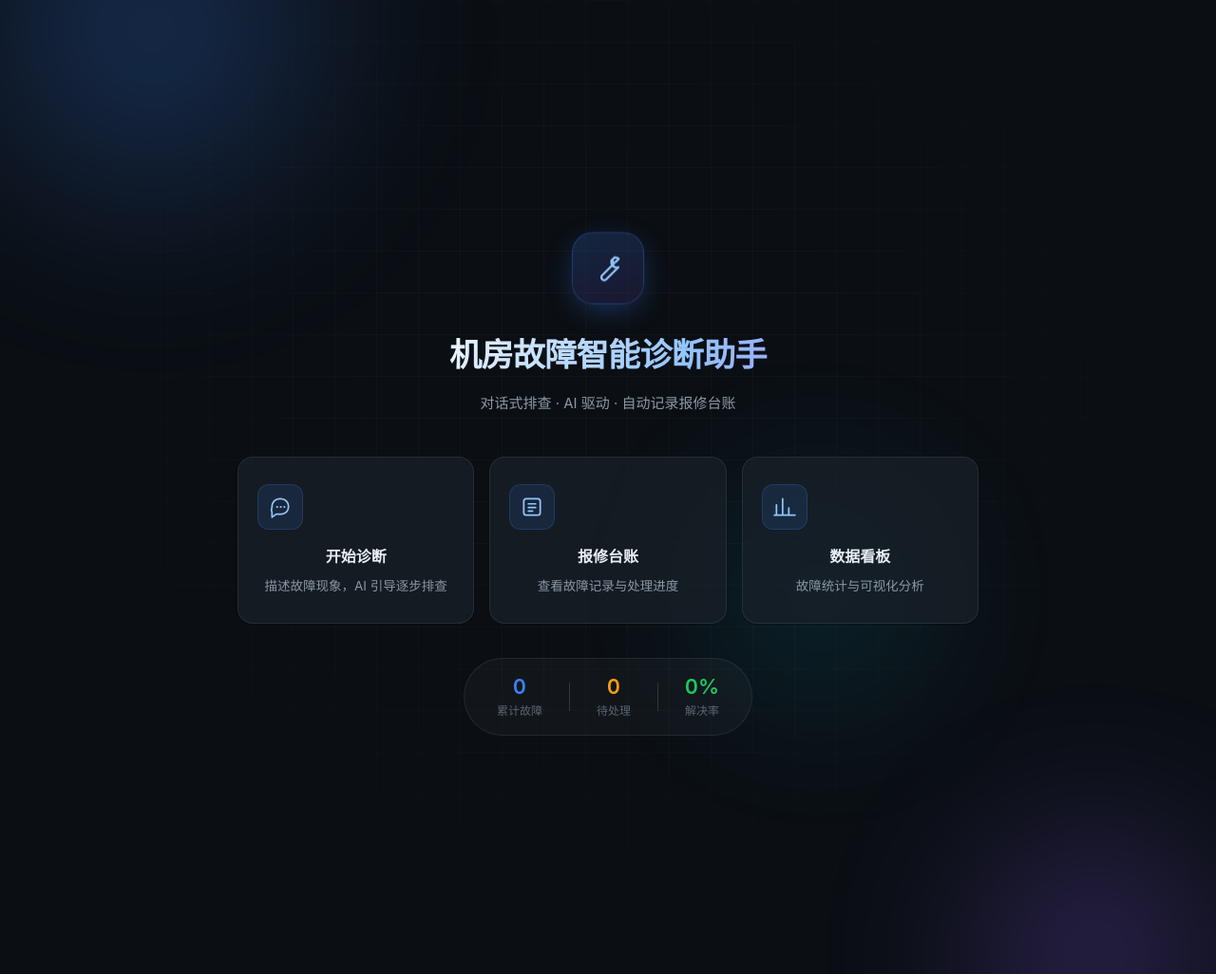
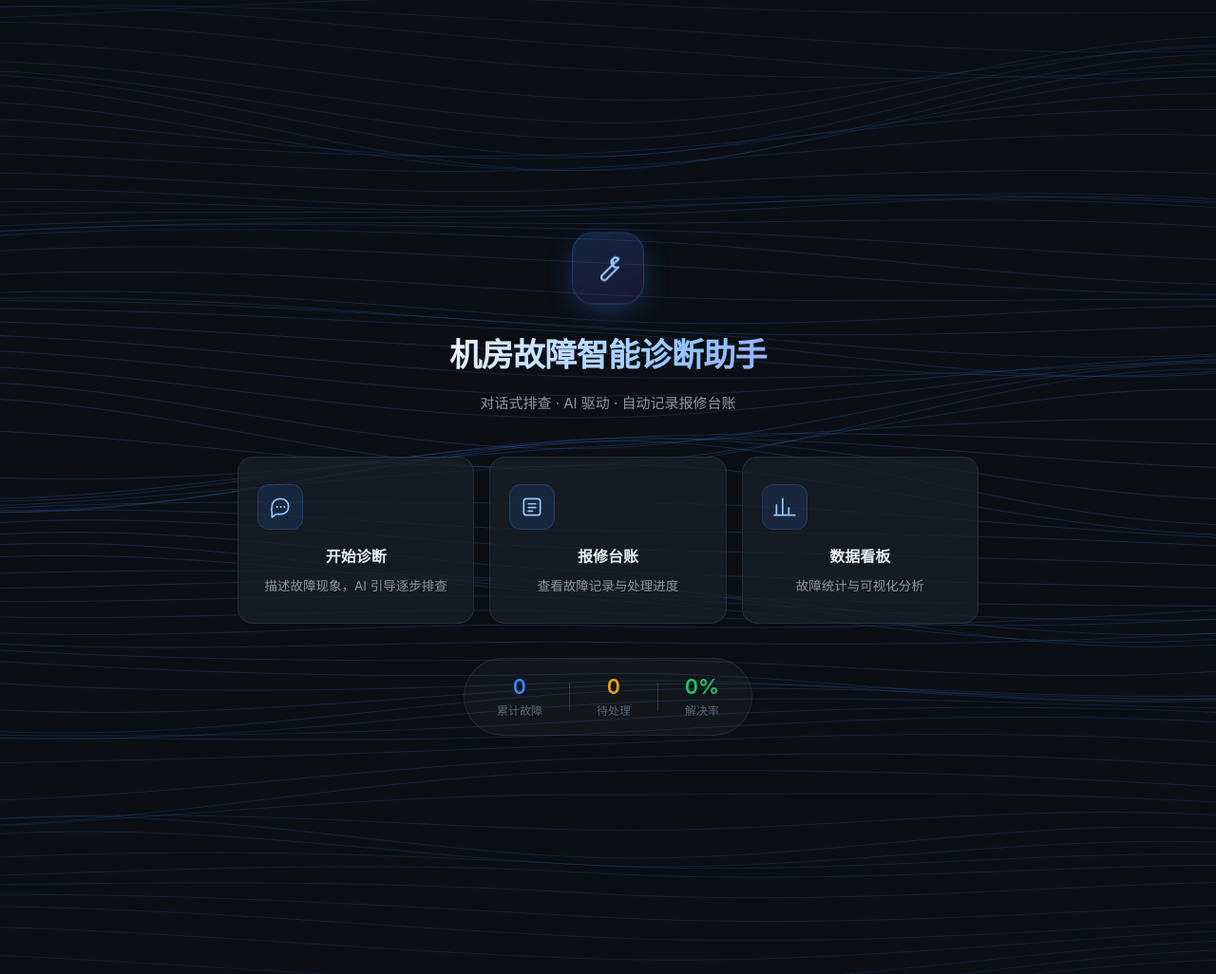
Before and after one commit to chushuangLS/dsh-fault-diagnosis, a Flask app: page / in a window 1280 px wide. Shown: the whole page at 95% size. Run offline with Flask 3, Linux system fonts and the light colour scheme; data that the repository does not hold is empty.

Commit message:
feat: 动态线条背景（Canvas 噪声场 + 鼠标扰动）
用交互式线条场替换原来的光晕装饰。

效果：
  细密平行线被平滑噪声场扰动，形成缓慢起伏的布料/水波感；
  鼠标是额外的扰动源 —— 光标移到哪，哪里的线条就被轻轻拨开，
  移开后平滑回位。

两种模式（参数只差透明度，切换时不跳变）：
  落地页 0.28 —— 线条清晰，是页面的视觉主体
  应用页 0.14 —— 淡化一半，能看出背景在动但不干扰读表格与对话

实现要点：
- Canvas 2D + 自写值噪声（smoothstep 插值），不引入任何第三方库
  项目前端保持零依赖
- 逐条线错开相位，避免所有线同步起伏显得像整体平移
- 鼠标位置做缓动跟随，线条"黏"着光标走而不是生硬跟随
- 透明度由 JS 渐变（约 0.5 秒），进出应用页时背景安静下来而非硬切
- canvas 设 pointer-events: none，不拦截下方按钮与卡片的点击

性能与体感：
- DPR 上限 2，避免高分屏过度绘制
- 切到后台标签页时暂停绘制
- 尊重系统「减少动态效果」偏好，此时几乎静止

清理：
- 移除原有光晕（.orb）与网格遮罩（.grid-overlay）样式
- 静态资源版本号纳入 background.js

```diff
--- a/src/app.py
+++ b/src/app.py
@@ -136,7 +136,7 @@ def _asset_version():
     static_dir = os.path.join(BASE_DIR, 'web', 'static')
     stamps = []
     try:
-        for name in ('style.css', 'app.js'):
+        for name in ('style.css', 'app.js', 'background.js'):
             path = os.path.join(static_dir, name)
             if os.path.exists(path):
                 stamps.append(str(int(os.path.getmtime(path))))
--- a/web/static/app.js
+++ b/web/static/app.js
@@ -25,8 +25,20 @@ const landingEl = $('#landing');
 const appEl = $('#app');
 let currentView = 'chat';
 
+/**
+ * 切换背景的动静程度
+ *
+ * 落地页用清晰的线条当视觉主体；进入应用后淡化一半，
+ * 既能看出背景在动，又不干扰读表格与对话。
+ * 透明度本身由 background.js 做渐变，这里只发指令。
+ */
+function setBgMode(mode) {
+  if (window.BgField) window.BgField.setMode(mode);
+}
+
 function enterApp(view) {
   animateNumbersReset();
+  setBgMode('app');
   landingEl.classList.add('exit');
   setTimeout(() => {
     landingEl.classList.add('hidden');
@@ -38,6 +50,7 @@ function enterApp(view) {
 }
 
 function backToLanding() {
+  setBgMode('landing');
   appEl.classList.add('hidden');
   landingEl.classList.remove('hidden', 'exit');
   // 重新触发入场动画
--- /dev/null
+++ b/web/static/background.js
@@ -0,0 +1,257 @@
+/* ============================================================
+   机房故障智能诊断助手 - 动态线条背景
+
+   效果：
+     细密平行线被一个平滑噪声场扰动，形成缓慢起伏的"布料/水波"感。
+     鼠标是额外的扰动源 —— 光标移到哪，哪里的线条就被轻轻拨开，
+     移开后平滑回位。
+
+   两种模式：
+     landing —— 落地页：线条清晰（透明度 0.28），是页面的视觉主体
+     app     —— 应用页：线条变淡（透明度 0.14），
+                其余参数完全相同，所以切换时不会"跳变"，只是安静下来。
+                目标是「能看出背景在动，但不干扰读表格与对话」。
+
+   实现：Canvas 2D + 自写的值噪声（value noise）。
+        不依赖任何第三方库 —— 项目前端保持零依赖。
+
+   性能：
+     · 只在需要时绘制（页面隐藏时暂停）
+     · 限制 DPR ≤ 2，避免高分屏上过度绘制
+     · 逐条线一次性 path 画出，不做逐点 stroke
+
+   作者：liyishuo1
+   ============================================================ */
+
+(function () {
+  'use strict';
+
+  /* ------------------------------------------------------------
+     参数（由预览页调参确定）
+     ------------------------------------------------------------ */
+  const BASE = {
+    count: 76,          // 线条数量
+    amp: 43,            // 波浪幅度
+    speed: 1.2,         // 演化速度
+    width: 0.8,         // 线条粗细
+    radius: 83,         // 鼠标影响半径
+    force: 15,          // 鼠标影响力度
+    color: [59, 130, 246],   // 主题蓝
+  };
+
+  const ALPHA = {
+    landing: 0.28,      // 落地页：清晰
+    app: 0.14,          // 应用页：淡化（约一半），保留可感知的运动
+  };
+
+  /* ------------------------------------------------------------
+     值噪声
+     在整数格点放随机值，格点之间用 smoothstep 插值 ——
+     这样起伏是连续平滑的，不会出现随机跳变。
+     ------------------------------------------------------------ */
+  function makeNoise(seed) {
+    let s = seed >>> 0;
+    const rand = () => {
+      s = (s * 1664525 + 1013904223) >>> 0;
+      return s / 4294967296;
+    };
+
+    const table = new Float32Array(256 * 256);
+    for (let i = 0; i < table.length; i++) table[i] = rand() * 2 - 1;
+
+    const at = (x, y) => table[((y & 255) << 8) + (x & 255)];
+    const fade = (t) => t * t * (3 - 2 * t);   // smoothstep
+
+    return function noise2d(x, y) {
+      const xi = Math.floor(x), yi = Math.floor(y);
+      const xf = x - xi, yf = y - yi;
+
+      const v00 = at(xi, yi);
+      const v10 = at(xi + 1, yi);
+      const v01 = at(xi, yi + 1);
+      const v11 = at(xi + 1, yi + 1);
+
+      const u = fade(xf), v = fade(yf);
+      const a = v00 + (v10 - v00) * u;
+      const b = v01 + (v11 - v01) * u;
+      return a + (b - a) * v;
+    };
+  }
+
+  const noise = makeNoise(7);
+
+  /* ------------------------------------------------------------
+     初始化
+     ------------------------------------------------------------ */
+  const canvas = document.getElementById('bg-canvas');
+  if (!canvas) return;
+
+  const ctx = canvas.getContext('2d');
+  let W = 0, H = 0, DPR = 1;
+
+  function resize() {
+    DPR = Math.min(window.devicePixelRatio || 1, 2);
+    W = window.innerWidth;
+    H = window.innerHeight;
+    canvas.width = Math.floor(W * DPR);
+    canvas.height = Math.floor(H * DPR);
+    canvas.style.width = W + 'px';
+    canvas.style.height = H + 'px';
+    ctx.setTransform(DPR, 0, 0, DPR, 0, 0);
+  }
+
+  window.addEventListener('resize', resize, { passive: true });
+  resize();
+
+  /* ------------------------------------------------------------
+     状态
+     ------------------------------------------------------------ */
+  let mode = 'landing';
+
+  // 当前透明度：切换模式时做渐变，避免颜色"啪"地跳一下
+  let alpha = ALPHA.landing;
+  let alphaTarget = ALPHA.landing;
+
+  // 鼠标
+  let mx = -9999, my = -9999;      // 原始位置
+  let tx = -9999, ty = -9999;      // 缓动后的位置
+  let influence = 0;               // 0~1，鼠标离开后衰减
+  let pointerInside = false;
+
+  // 是否正在前台（切到别的标签页就暂停绘制，省电）
+  let visible = true;
+
+  let t = 0;
+  let rafId = null;
+
+  /* ------------------------------------------------------------
+     用户是否偏好减少动态效果
+     尊重系统设置：这类人可能对持续动画不适
+     ------------------------------------------------------------ */
+  const reduceMotion = window.matchMedia
+    && window.matchMedia('(prefers-reduced-motion: reduce)').matches;
+
+  /* ------------------------------------------------------------
+     事件
+     ------------------------------------------------------------ */
+  window.addEventListener('pointermove', (e) => {
+    mx = e.clientX;
+    my = e.clientY;
+    if (!pointerInside) {
+      // 刚进入页面：直接落位，避免线条从左上角"飞"过来
+      tx = mx;
+      ty = my;
+    }
+    pointerInside = true;
+  }, { passive: true });
+
+  document.addEventListener('pointerleave', () => { pointerInside = false; });
+  window.addEventListener('blur', () => { pointerInside = false; });
+
+  document.addEventListener('visibilitychange', () => {
+    visible = !document.hidden;
+    if (visible && rafId === null) {
+      lastTime = performance.now();
+      rafId = requestAnimationFrame(draw);
+    }
+  });
+
+  /* ------------------------------------------------------------
+     绘制
+     ------------------------------------------------------------ */
+  let lastTime = performance.now();
+
+  function draw(now) {
+    rafId = null;
+    if (!visible) return;
+
+    const dt = Math.min((now - lastTime) / 1000, 0.05);
+    lastTime = now;
+
+    // 「减少动态」时几乎静止，只保留极缓慢的变化
+    t += dt * BASE.speed * (reduceMotion ? 0.12 : 1);
+
+    // 透明度渐变（约 0.5 秒过渡完）
+    alpha += (alphaTarget - alpha) * 0.10;
+
+    // 鼠标缓动跟随：系数小一点，线条"黏"着光标走
+    tx += (mx - tx) * 0.12;
+    ty += (my - ty) * 0.12;
+
+    // 影响强度：进入页面时升起，离开后缓慢衰减
+    const targetInf = pointerInside ? 1 : 0;
+    influence += (targetInf - influence) * (pointerInside ? 0.10 : 0.03);
+
+    ctx.clearRect(0, 0, W, H);
+
+    const count = BASE.count;
+    const gap = H / (count + 1);
+    const [cr, cg, cb] = BASE.color;
+
+    // 采样步长：越大越省，但曲线会变糙
+    const step = Math.max(6, W / 220);
+
+    ctx.lineWidth = BASE.width;
+    ctx.lineCap = 'round';
+
+    // 鼠标扰动参数（循环外算一次）
+    const useForce = BASE.force > 0 && influence > 0.01 && BASE.radius > 0;
+    const gaussK = 2 * (BASE.radius * 0.42) ** 2;
+
+    for (let i = 0; i < count; i++) {
+      const baseY = gap * (i + 1);
+      const linePhase = i * 0.28;   // 逐条错开相位，避免整体平移感
+
+      ctx.beginPath();
+
+      for (let x = -step; x <= W + step; x += step) {
+        // 基础起伏：噪声场 + 低频正弦
+        let y = baseY
+          + noise(x * 0.0016, baseY * 0.004 + t * 0.16 + linePhase) * BASE.amp
+          + Math.sin(x * 0.0032 + t * 0.5 + linePhase) * BASE.amp * 0.42;
+
+        // 鼠标扰动：以光标为中心的高斯衰减
+        if (useForce) {
+          const dx = x - tx;
+          const dy = baseY - ty;
+          const distSq = dx * dx + dy * dy;
+
+          if (distSq < BASE.radius * BASE.radius) {
+            const w = Math.exp(-distSq / gaussK);
+            // 用噪声决定推开方向，比固定方向更像流体
+            const dir = noise(dx * 0.01 + t * 0.6, dy * 0.01);
+            y += dir * w * BASE.force * influence;
+          }
+        }
+
+        if (x <= -step) ctx.moveTo(x, y);
+        else ctx.lineTo(x, y);
+      }
+
+      // 上下边缘略淡，中间稍亮，避免整片死板
+      const edge = 1 - Math.abs((i / (count - 1 || 1)) - 0.5) * 0.75;
+      ctx.strokeStyle = `rgba(${cr},${cg},${cb},${(alpha * edge).toFixed(3)})`;
+      ctx.stroke();
+    }
+
+    rafId = requestAnimationFrame(draw);
+  }
+
+  rafId = requestAnimationFrame(draw);
+
+  /* ------------------------------------------------------------
+     对外接口：切换模式
+     ------------------------------------------------------------ */
+  window.BgField = {
+    /**
+     * 切换模式
+     * @param {'landing'|'app'} m
+     */
+    setMode(m) {
+      if (!ALPHA[m]) return;
+      mode = m;
+      alphaTarget = ALPHA[m];
+    },
+    getMode() { return mode; },
+  };
+})();
--- a/web/static/style.css
+++ b/web/static/style.css
@@ -270,57 +270,20 @@ button:active:not(:disabled),
 button:disabled { cursor: not-allowed; }
 
 /* ============================================================
-   背景装饰
+   动态线条背景（Canvas）
+
+   由 background.js 绘制，这里只负责铺满整屏并压在内容之下。
+   注意 pointer-events: none —— 背景不能拦截鼠标事件，
+   否则下方的按钮、卡片都点不到。
    ============================================================ */
-.bg-decor {
+#bg-canvas {
   position: fixed;
   inset: 0;
   z-index: 0;
-  overflow: hidden;
+  display: block;
+  width: 100%;
+  height: 100%;
   pointer-events: none;
-}
-
-.orb {
-  position: absolute;
-  border-radius: 50%;
-  filter: blur(80px);
-  opacity: 0.35;
-  animation: float 22s ease-in-out infinite;
-}
-.orb-1 {
-  width: 480px; height: 480px;
-  background: radial-gradient(circle, #3b82f6, transparent 70%);
-  top: -160px; left: -120px;
-}
-.orb-2 {
-  width: 400px; height: 400px;
-  background: radial-gradient(circle, #8b5cf6, transparent 70%);
-  bottom: -140px; right: -100px;
-  animation-delay: -7s;
-}
-.orb-3 {
-  width: 320px; height: 320px;
-  background: radial-gradient(circle, #06b6d4, transparent 70%);
-  top: 45%; left: 55%;
-  animation-delay: -14s;
-  opacity: 0.22;
-}
-
-@keyframes float {
-  0%, 100% { transform: translate(0, 0) scale(1); }
-  33%      { transform: translate(40px, -50px) scale(1.08); }
-  66%      { transform: translate(-30px, 40px) scale(0.94); }
-}
-
-.grid-overlay {
-  position: absolute;
-  inset: 0;
-  background-image:
-    linear-gradient(rgba(255,255,255,0.022) 1px, transparent 1px),
-    linear-gradient(90deg, rgba(255,255,255,0.022) 1px, transparent 1px);
-  background-size: 44px 44px;
-  mask-image: radial-gradient(ellipse at 50% 40%, #000 25%, transparent 78%);
-  -webkit-mask-image: radial-gradient(ellipse at 50% 40%, #000 25%, transparent 78%);
 }
 
 /* ============================================================
--- a/web/templates/index.html
+++ b/web/templates/index.html
@@ -180,13 +180,17 @@
   </symbol>
 </svg>
 
-<!-- 背景装饰层 -->
-<div class="bg-decor">
-  <div class="orb orb-1"></div>
-  <div class="orb orb-2"></div>
-  <div class="orb orb-3"></div>
-  <div class="grid-overlay"></div>
-</div>
+<!-- ============================================================
+     动态线条背景
+
+     由 background.js 在 Canvas 上绘制：细密平行线被噪声场扰动，
+     形成缓慢起伏的布料感；鼠标是额外的扰动源，会把线条轻轻拨开。
+
+     两种模式（参数只差透明度，切换时不跳变）：
+       落地页 0.28 —— 清晰，是页面视觉主体
+       应用页 0.14 —— 淡化，能看出在动但不干扰阅读
+     ============================================================ -->
+<canvas id="bg-canvas" aria-hidden="true"></canvas>
 
 <!-- ========== 落地页 ========== -->
 <div id="landing" class="landing">
@@ -625,6 +629,7 @@
 </div>
 
 <script src="{{ url_for('static', filename='echarts.min.js') }}"></script>
+<script src="{{ url_for('static', filename='background.js') }}?v={{ asset_version }}"></script>
 <script src="{{ url_for('static', filename='app.js') }}?v={{ asset_version }}"></script>
 </body>
 </html>
```
